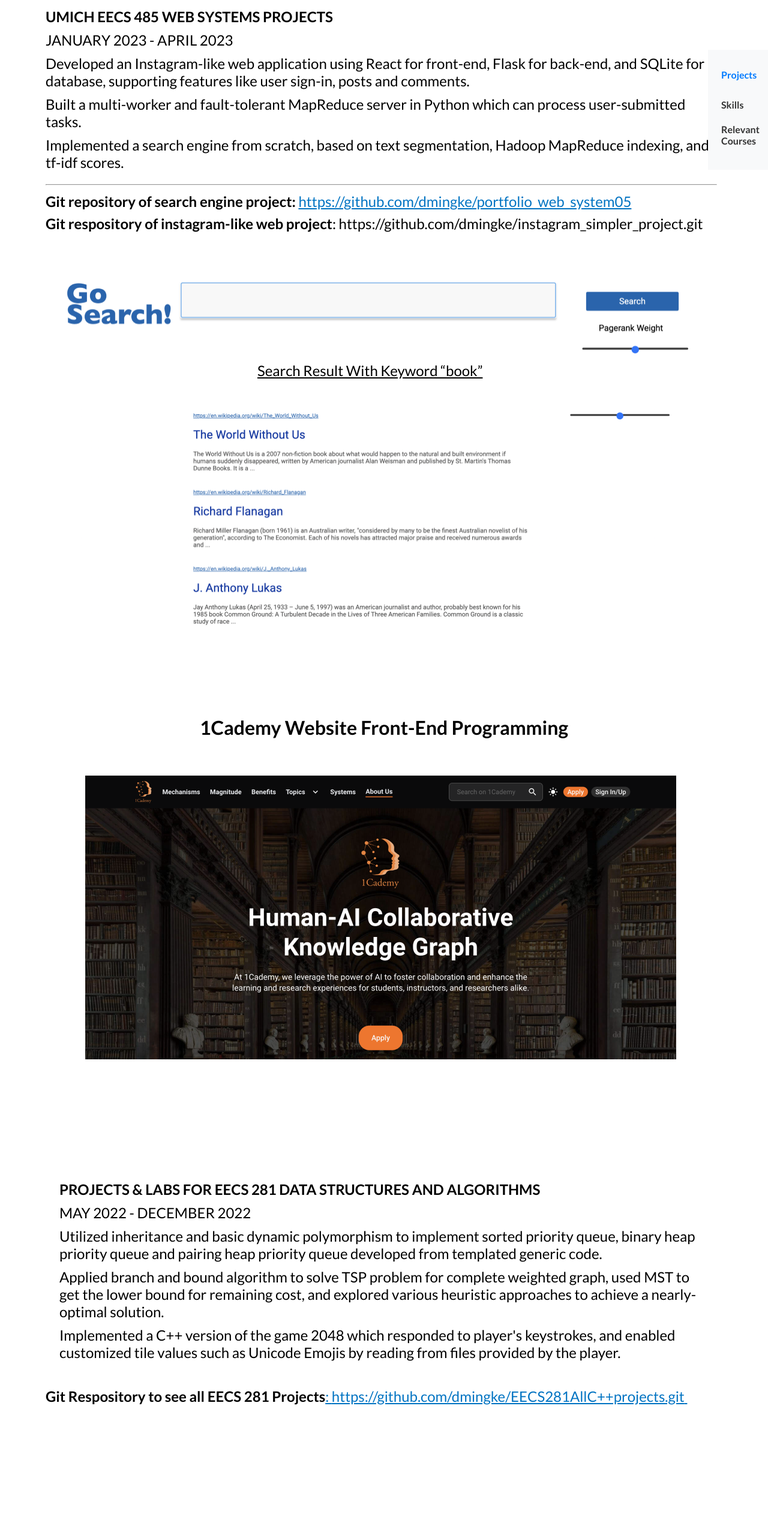
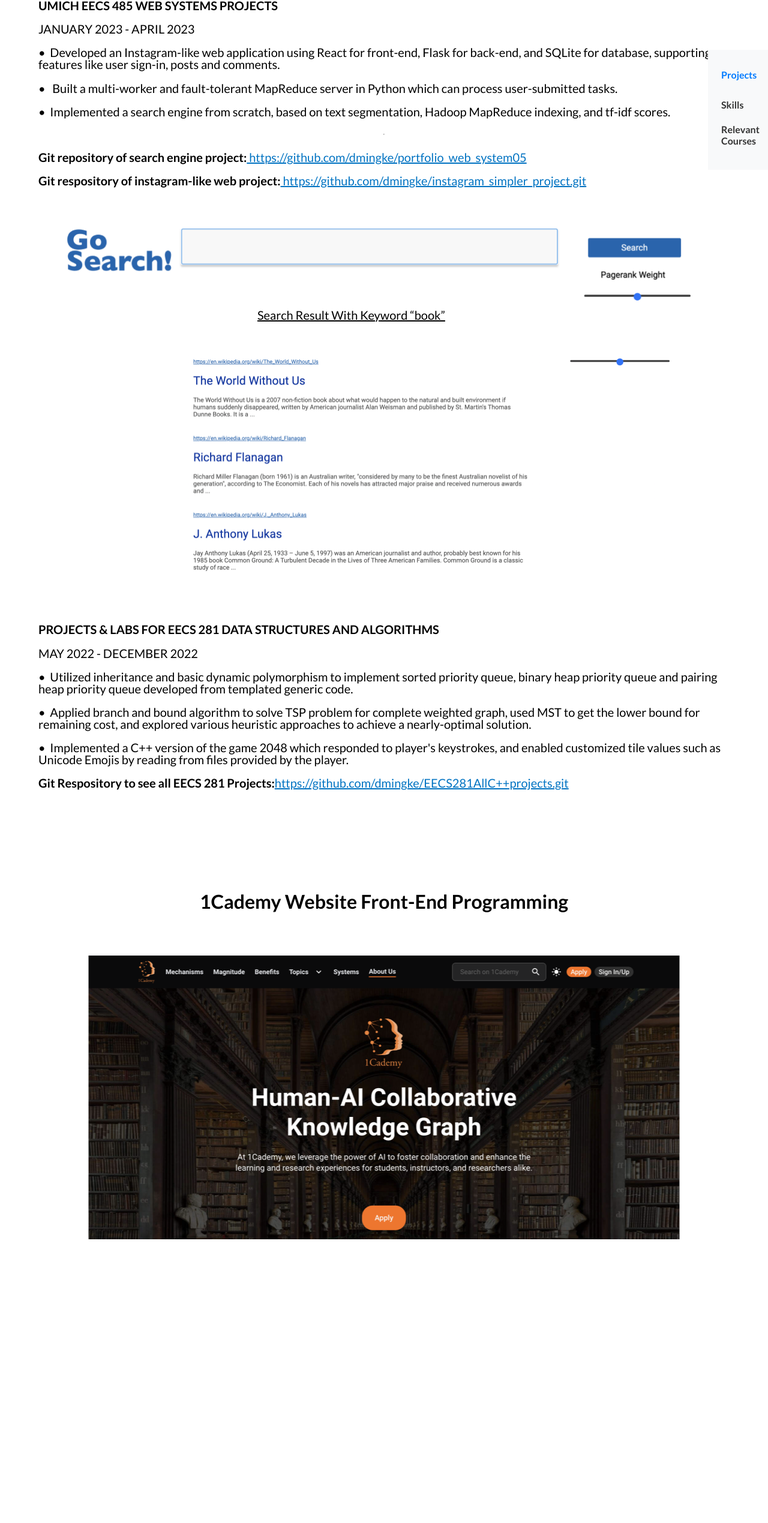
Before and after one commit to dmingke/personl_website_0102, a React (Vite) app: page /programming-original in a window 1280 px wide. Shown: the part 217-2756 px from the top of the page at 60% size. Built offline with nearby package versions, Linux system fonts and the light colour scheme; a web font is replaced by a local one.

Commit message:
resonsive problem

```diff
--- a/index.html
+++ b/index.html
@@ -2,7 +2,7 @@
 <html lang="en">
   <head>
     <meta charset="utf-8" />
-    <title>Anima Project - Automatically generated by Anima</title>
+    <title>MingkeDai</title>
     <meta name="viewport" content="width=device-width, initial-scale=1" />
     <style>
       @import url("https://fonts.googleapis.com/css?family=Lato:400,800,500,700,600|Inika:700|Inter:700,400");
--- a/src/screens/Design/Design.jsx
+++ b/src/screens/Design/Design.jsx
@@ -36,7 +36,7 @@ export const Design = () => {
           <Frame
             style={{
               left: "0",
-              position: "absolute",
+              position: "relative",
               top: "0",
               width: "579px",
             }}
--- a/src/screens/ProgrammingOriginal/ProgrammingOriginal.jsx
+++ b/src/screens/ProgrammingOriginal/ProgrammingOriginal.jsx
@@ -131,7 +131,7 @@ export const ProgrammingOriginal = () => {
           <div className="frame-17">
             <GroupWrapper
               cStyle={{
-                left: "31px",
+                left: "17px",
               }}
               style={{
                 left: "0",
@@ -167,7 +167,7 @@ export const ProgrammingOriginal = () => {
             </div>
             <GroupWrapper
               cStyle={{
-                left: "18px",
+                left: "30px",
               }}
               style={{
                 left: "0",
@@ -208,56 +208,13 @@ export const ProgrammingOriginal = () => {
         </div>
         <div className="skills">SKILLS</div>
         <img alt="Line" src="/img/line-6.png" />
-        <p className="git-respository-to">
-          <span className="text-wrapper-123">Git Respository to see all EECS 281 Projects</span>
-          <span className="text-wrapper-124">: </span>
-          <a href="https://github.com/dmingke/instagram_simpler_project.git" rel="noopener noreferrer" target="_blank">
-            <span className="text-wrapper-125">https://github.com/dmingke/EECS281AllC++projects.git</span>
-          </a>
-          <span className="text-wrapper-126">&nbsp;</span>
-        </p>
-        <div className="flex-container-13">
-          <div className="text-59">
-            <span className="text-wrapper-127">
-              PROJECTS &amp; LABS FOR EECS 281 DATA STRUCTURES AND ALGORITHMS
-              <br />
-            </span>
-          </div>
-          <div className="text-60">
-            <span className="text-wrapper-128">
-              MAY 2022 - DECEMBER 2022
-              <br />
-            </span>
-          </div>
-          <div className="text-61">
-            <span className="text-wrapper-129">
-              Utilized inheritance and basic dynamic polymorphism to implement sorted priority queue, binary heap
-              priority queue and pairing heap priority queue developed from templated generic code.
-              <br />
-            </span>
-          </div>
-          <div className="text-62">
-            <span className="text-wrapper-130">
-              Applied branch and bound algorithm to solve TSP problem for complete weighted graph, used MST to get the
-              lower bound for remaining cost, and explored various heuristic approaches to achieve a nearly-optimal
-              solution.
-              <br />
-            </span>
-          </div>
-          <div className="text-63">
-            <span className="text-wrapper-131">
-              Implemented a C++ version of the game 2048 which responded to player&#39;s keystrokes, and enabled
-              customized tile values such as Unicode Emojis by reading from files provided by the player.
-            </span>
-          </div>
-        </div>
         <ButtonWrapper
           href="https://1cademy.com/"
           style={{
             height: "45px",
-            left: "489px",
+            left: "38.2%",
             position: "absolute",
-            top: "2040px",
+            top: "2340px",
             width: "293px",
           }}
           text="Click To View The Web-page"
@@ -276,50 +233,60 @@ export const ProgrammingOriginal = () => {
           <p className="search-result-with">Search Result With Keyword “book”</p>
           <img className="image-7" alt="Image" src="/img/image.png" />
         </div>
-        <div className="text-wrapper-132">
-          <strong class="text-wrapper-138">Git respository of instagram-like web project</strong>: https://github.com/dmingke/instagram_simpler_project.git
-        </div>
         <div id="section1" className="flex-container-14">
-          <div className="text-64">
-            <span className="text-wrapper-133">
-              UMICH EECS 485 WEB SYSTEMS PROJECTS
-              <br />
-            </span>
-          </div>
-          <div className="text-65">
+          <div className="text-wrapper-133">UMICH EECS 485 WEB SYSTEMS PROJECTS</div>
+          <span className="text-wrapper-134">JANUARY 2023 - APRIL 2023</span>
           <span className="text-wrapper-134">
-              JANUARY 2023 - APRIL 2023
-              <br />
-            </span>
-          </div>
-          <div className="text-66">
-            <span className="text-wrapper-135">
-              Developed an Instagram-like web application using React for front-end, Flask for back-end, and SQLite for
+          &bull;&nbsp; Developed an Instagram-like web application using React for front-end, Flask for back-end, and SQLite for
               database, supporting features like user sign-in, posts and comments.
               <br />
           </span>
-          </div>
-          <div className="text-67">
-            <span className="text-wrapper-136">
-              Built a multi-worker and fault-tolerant MapReduce server in Python which can process user-submitted tasks.
+          <span className="text-wrapper-134">
+          &bull; &nbsp; Built a multi-worker and fault-tolerant MapReduce server in Python which can process user-submitted tasks.
               <br />
           </span>
-          </div>
-          <div className="text-68">
-            <span className="text-wrapper-137">
-              Implemented a search engine from scratch, based on text segmentation, Hadoop MapReduce indexing, and
+          <span className="text-wrapper-134">
+          &bull;&nbsp; Implemented a search engine from scratch, based on text segmentation, Hadoop MapReduce indexing, and
               tf-idf scores.
               <br />
           </span>
+          <hr />
+            <p className="text-wrapper-133">Git repository of search engine project:
+            <a className="text-wrapper-139" href="https://github.com/dmingke/portfolio_web_system05">  https://github.com/dmingke/portfolio_web_system05
+          </a></p>
+          <p class="text-wrapper-133">Git respository of instagram-like web project:
+          <a className="text-wrapper-139" href="https://github.com/dmingke/portfolio_web_system05"> https://github.com/dmingke/instagram_simpler_project.git
+          </a></p>
         </div>
-          <div className="text-69">
-            <hr />
-            <span className="text-wrapper-138">Git repository of search engine project:</span>
-            <span className="text-wrapper-139">&nbsp;</span>
-            <a href="https://github.com/dmingke/portfolio_web_system05" rel="noopener noreferrer" target="_blank">
-              <span className="text-wrapper-140">https://github.com/dmingke/portfolio_web_system05</span>
+        <div className="flex-container-13">
+          <span className="text-wrapper-133">
+            PROJECTS &amp; LABS FOR EECS 281 DATA STRUCTURES AND ALGORITHMS
+            <br />
+          </span>
+          <span className="text-wrapper-134">
+            MAY 2022 - DECEMBER 2022
+            <br />
+          </span>
+          <span className="text-wrapper-134">
+          &bull;&nbsp; Utilized inheritance and basic dynamic polymorphism to implement sorted priority queue, binary heap
+            priority queue and pairing heap priority queue developed from templated generic code.
+            <br />
+          </span>
+          <span className="text-wrapper-134">
+          &bull;&nbsp; Applied branch and bound algorithm to solve TSP problem for complete weighted graph, used MST to get the
+            lower bound for remaining cost, and explored various heuristic approaches to achieve a nearly-optimal
+            solution.
+            <br />
+          </span>
+          <span className="text-wrapper-134">
+          &bull;&nbsp; Implemented a C++ version of the game 2048 which responded to player&#39;s keystrokes, and enabled
+            customized tile values such as Unicode Emojis by reading from files provided by the player.
+          </span>
+
+        <p className="text-wrapper-133">Git Respository to see all EECS 281 Projects:
+          <a href="https://github.com/dmingke/instagram_simpler_project.git" className="text-wrapper-139">https://github.com/dmingke/EECS281AllC++projects.git
           </a>
-          </div>
+        </p>
         </div>
         <div className="projects-2">PROJECTS</div>
       </div>
--- a/src/screens/ProgrammingOriginal/style.css
+++ b/src/screens/ProgrammingOriginal/style.css
@@ -73,7 +73,7 @@
   position: absolute;
   text-align: center;
   top: 16px;
-  white-space: nowrap;
+
 }
 
 .programming-original .group-40 {
@@ -133,7 +133,7 @@
   position: absolute;
   text-align: center;
   top: 16px;
-  white-space: nowrap;
+
 }
 
 .programming-original .group-42 {
@@ -246,7 +246,7 @@
   line-height: normal;
   position: absolute;
   top: 3618px;
-  white-space: nowrap;
+
 }
 
 .programming-original .group-47 {
@@ -372,8 +372,8 @@
   letter-spacing: 0;
   line-height: normal;
   position: absolute;
-  top: 2798px;
-  white-space: nowrap;
+  top: 2750px;
+
 }
 
 .programming-original .line-5 {
@@ -387,207 +387,60 @@
 .programming-original .git-respository-to {
   color: transparent;
   font-family: "Lato", Helvetica;
-  font-size: 24px;
+  font-size: 20px;
   font-weight: 400;
   left: 76px;
   letter-spacing: 0;
   line-height: normal;
   position: absolute;
   top: 2530px;
-  white-space: nowrap;
-}
 
-.programming-original .text-wrapper-123 {
-  color: #000000;
-  font-weight: 600;
-}
-
-.programming-original .text-wrapper-124 {
-  color: #0073c2;
-  text-decoration: underline;
-}
-
-.programming-original .text-wrapper-125 {
-  color: #0073c2;
-  text-decoration: underline;
-}
-
-.programming-original .text-wrapper-126 {
-  color: #0073c2;
-  text-decoration: underline;
 }
 
 .programming-original .flex-container-13 {
-  align-items: flex-start;
   display: flex;
   flex-direction: column;
-  gap: 10px;
-  height: 320px;
-  left: 99px;
-  position: absolute;
-  top: 2185px;
-  width: 1072px;
+  align-content: center;
+  gap: 1.5vw;
+  left: 5vw; /* changed to a relative unit */
+  position: relative;
+  top: 116vh; /* changed to a relative unit */
+  max-width: 90%;
 }
 
-.programming-original .text-59 {
-  color: #000000;
-  font-family: "Lato", Helvetica;
-  font-size: 24px;
-  font-weight: 400;
-  letter-spacing: 0;
-  line-height: normal;
-  position: relative;
-  white-space: nowrap;
-  width: 1072px;
-}
 
-.programming-original .text-wrapper-127 {
-  font-weight: 600;
-}
-
-.programming-original .text-60 {
-  color: #000000;
-  font-family: "Lato", Helvetica;
-  font-size: 24px;
-  font-weight: 400;
-  letter-spacing: 0;
-  line-height: normal;
-  position: relative;
-  white-space: nowrap;
-  width: 1072px;
-}
-
-.programming-original .text-wrapper-128 {
-  color: #000000;
-  font-family: "Lato", Helvetica;
-  font-size: 24px;
-  font-weight: 400;
-  letter-spacing: 0;
-}
-
-.programming-original .text-61 {
-  color: #000000;
-  font-family: "Lato", Helvetica;
-  font-size: 24px;
-  font-weight: 400;
-  letter-spacing: 0;
-  line-height: normal;
-  position: relative;
-  width: 1072px;
-}
-
-.programming-original .text-wrapper-129 {
-  color: #000000;
-  font-family: "Lato", Helvetica;
-  font-size: 24px;
-  font-weight: 400;
-  letter-spacing: 0;
-}
-
-.programming-original .text-62 {
-  color: #000000;
-  font-family: "Lato", Helvetica;
-  font-size: 24px;
-  font-weight: 400;
-  letter-spacing: 0;
-  line-height: normal;
-  position: relative;
-  width: 1072px;
-}
-
-.programming-original .text-wrapper-130 {
-  color: #000000;
-  font-family: "Lato", Helvetica;
-  font-size: 24px;
-  font-weight: 400;
-  letter-spacing: 0;
-}
-
-.programming-original .text-63 {
-  color: #000000;
-  font-family: "Lato", Helvetica;
-  font-size: 24px;
-  font-weight: 400;
-  letter-spacing: 0;
-  line-height: normal;
-  position: relative;
-  width: 1072px;
-}
-
-.programming-original .text-wrapper-131 {
-  color: #000000;
-  font-family: "Lato", Helvetica;
-  font-size: 24px;
-  font-weight: 400;
-  letter-spacing: 0;
-}
-
-.programming-original .line-6 {
-  height: 1px;
-  left: 68px;
-  position: absolute;
-  top: 2199px;
-  width: 1112px;
-}
 
 .programming-original .image-6 {
   height: 473px;
-  left: 142px;
+  left: 50%;
+  transform: translateX(-50%);
   object-fit: cover;
   position: absolute;
-  top: 1510px;
+  top: 1810px;
   width: 985px;
 }
 
-.programming-original .line-7 {
-  height: 1px;
-  left: 84px;
-  position: absolute;
-  top: 3529px;
-  width: 1112px;
-}
-
-.programming-original .line-8 {
-  height: 1px;
-  left: 79px;
-  position: absolute;
-  top: 1450px;
-  width: 1112px;
-}
 
 .programming-original .group-48 {
   height: 645px;
   left: 92px;
   position: absolute;
-  top: 620px;
+  top: 530px;
   width: 1090px;
 }
 
 .programming-original .screen-shot-14 {
-  height: 143px;
   left: 0;
   position: absolute;
   top: 52px;
-  width: 1086px;
+  width: 100%;
 }
 
-.programming-original .search-engine {
-  color: #000000;
-  font-family: "Lato", Helvetica;
-  font-size: 24px;
-  font-weight: 600;
-  left: 381px;
-  letter-spacing: 0;
-  line-height: normal;
-  position: absolute;
-  text-decoration: underline;
-  top: 0;
-}
 
 .programming-original .search-result-with {
   color: #000000;
   font-family: "Lato", Helvetica;
-  font-size: 24px;
+  font-size: 20px;
   font-weight: 500;
   left: 337px;
   letter-spacing: 0;
@@ -608,130 +461,60 @@
 .programming-original .text-wrapper-132 {
   color: #000000;
   font-family: "Lato", Helvetica;
-  font-size: 24px;
+  font-size: 20px;
   left: 76px;
   letter-spacing: 0;
   line-height: normal;
   position: absolute;
   text-align: center;
   top: 575px;;
-  white-space: nowrap;
 }
 
 .programming-original .flex-container-14 {
-  align-items: flex-start;
   display: flex;
   flex-direction: column;
-  gap: 10px;
-  height: 301px;
-  left: 76px;
-  position: absolute;
-  top: 230px;
-  width: 1119px;
+  align-content: center;
+  gap: 1.5vw;
+  left: 5vw; /* changed to a relative unit */
+  position: relative;
+  top: 25vh; /* changed to a relative unit */
+  max-width: 90%; /* changed to a percentage */
 }
 
-.programming-original .text-64 {
-  color: transparent;
+.programming-original .text-wrapper-134,
+.programming-original .text-wrapper-139 {
+  color: #000000;
   font-family: "Lato", Helvetica;
-  font-size: 24px;
+  font-size: 20px;
   font-weight: 400;
-  letter-spacing: 0;
-  line-height: normal;
-  position: relative;
-  white-space: nowrap;
-  width: 1119px;
+}
+
+.programming-original .text-wrapper-139 {
+  color: #0073c2;
+  text-decoration: underline;
 }
 
 .programming-original .text-wrapper-133 {
+  font-family: "Lato", Helvetica;
+  font-size: 20px;
   color: #000000;
   font-weight: 600;
 }
 
-.programming-original .text-65 {
-  color: transparent;
-  font-family: "Lato", Helvetica;
-  font-size: 24px;
-  font-weight: 400;
-  letter-spacing: 0;
-  line-height: normal;
-  position: relative;
-  white-space: nowrap;
-  width: 1119px;
+/* Media query for smaller screens */
+@media (max-width: 600px) {
+  .programming-original .flex-container-14 {
+    gap: 1.5vw;
+  }
+
+  .programming-original .text-wrapper-134,
+  .programming-original .text-wrapper-133,
+  .programming-original .text-wrapper-139{
+    font-size: 0.8em;
+  }
 }
 
-.programming-original .text-wrapper-134 {
-  color: #000000;
-}
 
-.programming-original .text-66 {
-  color: transparent;
-  font-family: "Lato", Helvetica;
-  font-size: 24px;
-  font-weight: 400;
-  letter-spacing: 0;
-  line-height: normal;
-  position: relative;
-  width: 1119px;
-}
-
-.programming-original .text-wrapper-135 {
-  color: #000000;
-}
-
-.programming-original .text-67 {
-  color: transparent;
-  font-family: "Lato", Helvetica;
-  font-size: 24px;
-  font-weight: 400;
-  letter-spacing: 0;
-  line-height: normal;
-  position: relative;
-  width: 1119px;
-}
-
-.programming-original .text-wrapper-136 {
-  color: #000000;
-}
-
-.programming-original .text-68 {
-  color: transparent;
-  font-family: "Lato", Helvetica;
-  font-size: 24px;
-  font-weight: 400;
-  letter-spacing: 0;
-  line-height: normal;
-  position: relative;
-  width: 1119px;
-}
-
-.programming-original .text-wrapper-137 {
-  color: #000000;
-}
-
-.programming-original .text-69 {
-  color: transparent;
-  font-family: "Lato", Helvetica;
-  font-size: 24px;
-  font-weight: 400;
-  letter-spacing: 0;
-  line-height: normal;
-  position: relative;
-  width: 1119px;
-}
-
-.programming-original .text-wrapper-138 {
-  color: #000000;
-  font-weight: 600;
-}
-
-.programming-original .text-wrapper-139 {
-  color: #2a64ac;
-}
-
-.programming-original .text-wrapper-140 {
-  color: #0073c2;
-  text-decoration: underline;
-}
 
 .programming-original .projects-2 {
   color: #000000;
@@ -744,7 +527,6 @@
   position: absolute;
   text-align: center;
   top: 140px;
-  white-space: nowrap;
 }
 
 .programming-original .projects-3 {
@@ -758,8 +540,7 @@
   line-height: normal;
   position: absolute;
   text-align: center;
-  top: 1410px;
-  white-space: nowrap;
+  top: 1700px;
 }
 
 .programming-original .component-2 {
@@ -805,7 +586,7 @@
 .programming-original .project-search {
   color: #000000;
   font-family: "Lato", Helvetica;
-  font-size: 24px;
+  font-size: 20px;
   font-weight: 600;
   left: 36px;
   letter-spacing: 0;
@@ -831,7 +612,7 @@
 .programming-original .project {
   color: #000000;
   font-family: "Lato", Helvetica;
-  font-size: 24px;
+  font-size: 20px;
   font-weight: 600;
   left: 16px;
   letter-spacing: 0;
@@ -858,7 +639,7 @@
 .programming-original .text-wrapper-141 {
   color: #000000;
   font-family: "Lato", Helvetica;
-  font-size: 24px;
+  font-size: 20px;
   font-weight: 600;
   left: 54px;
   letter-spacing: 0;
@@ -894,7 +675,7 @@
 .programming-original .project-instagram {
   color: #000000;
   font-family: "Lato", Helvetica;
-  font-size: 24px;
+  font-size: 20px;
   font-weight: 600;
   left: 5px;
   letter-spacing: 0;
@@ -920,7 +701,7 @@
 .programming-original .relevant-skills {
   color: #000000;
   font-family: "Lato", Helvetica;
-  font-size: 24px;
+  font-size: 20px;
   font-weight: 600;
   left: 79px;
   letter-spacing: 0;
@@ -947,7 +728,7 @@
 .programming-original .relevant-selected-2 {
   color: #000000;
   font-family: "Lato", Helvetica;
-  font-size: 24px;
+  font-size: 20px;
   font-weight: 600;
   left: 14px;
   letter-spacing: 0;
```
Also changed, not shown: src/screens/Design/style.css (+9 -17 lines). Lines whose indentation alone changed are shown as unchanged.
